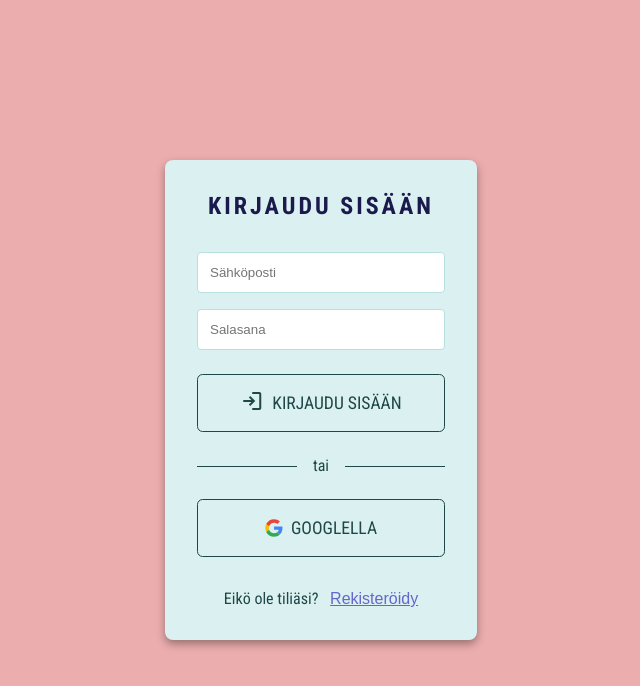
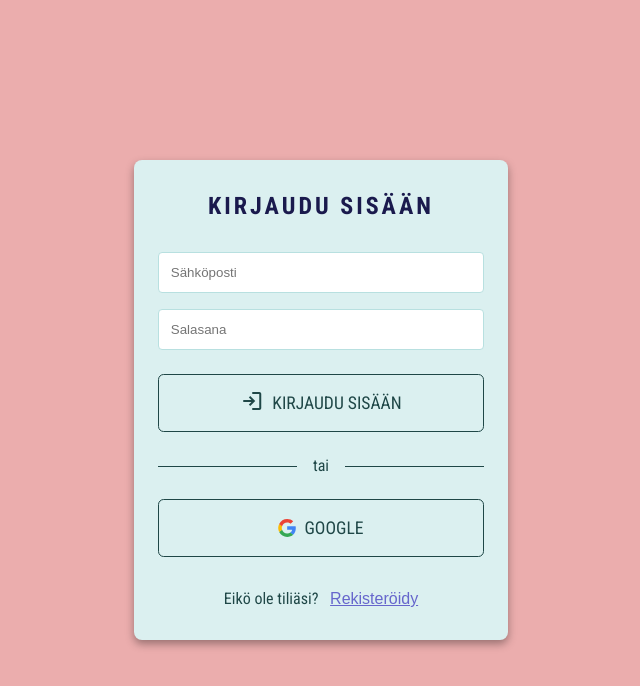
Before and after one commit to PaEdem/dialogit-app, a Vue app: page /auth in a window 1280 px wide. Shown: the top 686 px of the page, without its empty margins (319-959 px from the left). Built offline with nearby package versions, Linux system fonts and the light colour scheme; no server answers.

Commit message:
changed Loader

```diff
--- a/src/components/Auth.vue
+++ b/src/components/Auth.vue
@@ -40,18 +40,17 @@
       </form>
 
       <div class="divider"><span>tai</span></div>
-
       <button
         @click="handleGoogleSignIn"
-        class="btn green google-btn"
+        class="btn green provider-btn"
         :disabled="isLoading"
       >
         <img
-          class="icon google-icon"
+          class="icon provider-icon"
           src="../assets/google.svg"
           alt="Google icon"
         />
-        Googlella
+        Google
       </button>
 
       <p class="toggle-mode">
@@ -102,7 +101,6 @@ const handleSubmit = async () => {
     isLoading.value = false;
   }
 };
-
 const handleGoogleSignIn = async () => {
   isLoading.value = true;
   errorMessage.value = '';
@@ -115,12 +113,10 @@ const handleGoogleSignIn = async () => {
     isLoading.value = false;
   }
 };
-
 const toggleMode = () => {
   mode.value = isLoginMode.value ? 'signup' : 'login';
   errorMessage.value = '';
 };
-
 // ✨ УТИЛИТА ДЛЯ ПРЕОБРАЗОВАНИЯ ОШИБОК FIREBASE
 function getFriendlyErrorMessage(errorCode) {
   switch (errorCode) {
@@ -150,9 +146,9 @@ function getFriendlyErrorMessage(errorCode) {
   margin-bottom: 2rem;
 }
 .form {
-  min-width: 25%;
+  min-width: 30%;
   background: var(--tiffany-90);
-  padding: 2rem;
+  padding: 2rem 1.5rem;
   border-radius: 0.5rem;
   box-shadow: 0 4px 8px rgba(0, 0, 0, 0.35);
 }
@@ -164,16 +160,9 @@ input {
   border: 1px solid var(--tiffany-80);
   border-radius: 4px;
 }
-.google-btn {
-  width: 100%;
-  margin-top: 0;
-}
 .auth-btn {
   width: 100%;
   margin-top: 1.5rem;
-}
-.google-icon {
-  width: 18px;
 }
 .divider {
   margin: 1.5rem 0;
@@ -198,6 +187,13 @@ input {
   background-color: var(--tiffany-20);
   z-index: 0;
 }
+.provider-btn {
+  width: 100%;
+  margin-top: 0;
+}
+.provider-icon {
+  width: 18px;
+}
 .toggle-mode {
   margin-top: 2rem;
   font-size: 1rem;
--- a/src/components/Loader.vue
+++ b/src/components/Loader.vue
@@ -31,12 +31,16 @@
   justify-content: center;
   align-items: center;
   overflow: hidden;
-  background-color: rgba(0, 0, 0, 0.5);
+  background: rgba(21, 54, 54, 0.5);
+  backdrop-filter: blur(8px);
+  -webkit-backdrop-filter: blur(8px);
 }
 .ml-loader {
   position: relative;
-  width: 200px;
-  height: 200px;
+  transform: translateY(-50%);
+  width: 150px;
+  height: 150px;
+  margin: 0 auto;
 }
 .ml-loader div {
   transform-origin: 100px 100px;
@@ -46,9 +50,9 @@
   content: '';
   display: block;
   position: absolute;
-  top: 200px;
-  left: 95px;
-  width: 10px;
+  top: 180px;
+  left: 89px;
+  width: 16px;
   height: 50px;
   border-radius: 10px;
   background-color: var(--tiffany-50);
--- a/src/styles/variables.css
+++ b/src/styles/variables.css
@@ -22,6 +22,7 @@
   /* YELLOW */
   --yellow: hsl(60, 100%, 50%);
   /* GREEN */
+  --tiffany-10: rgb(15, 36, 36);
   --tiffany-10: hsl(180, 40%, 10%);
   --tiffany-20: hsl(180, 40%, 20%);
   --tiffany-30: hsl(180, 40%, 30%);
```
Also changed, not shown: src/assets/google.svg.
